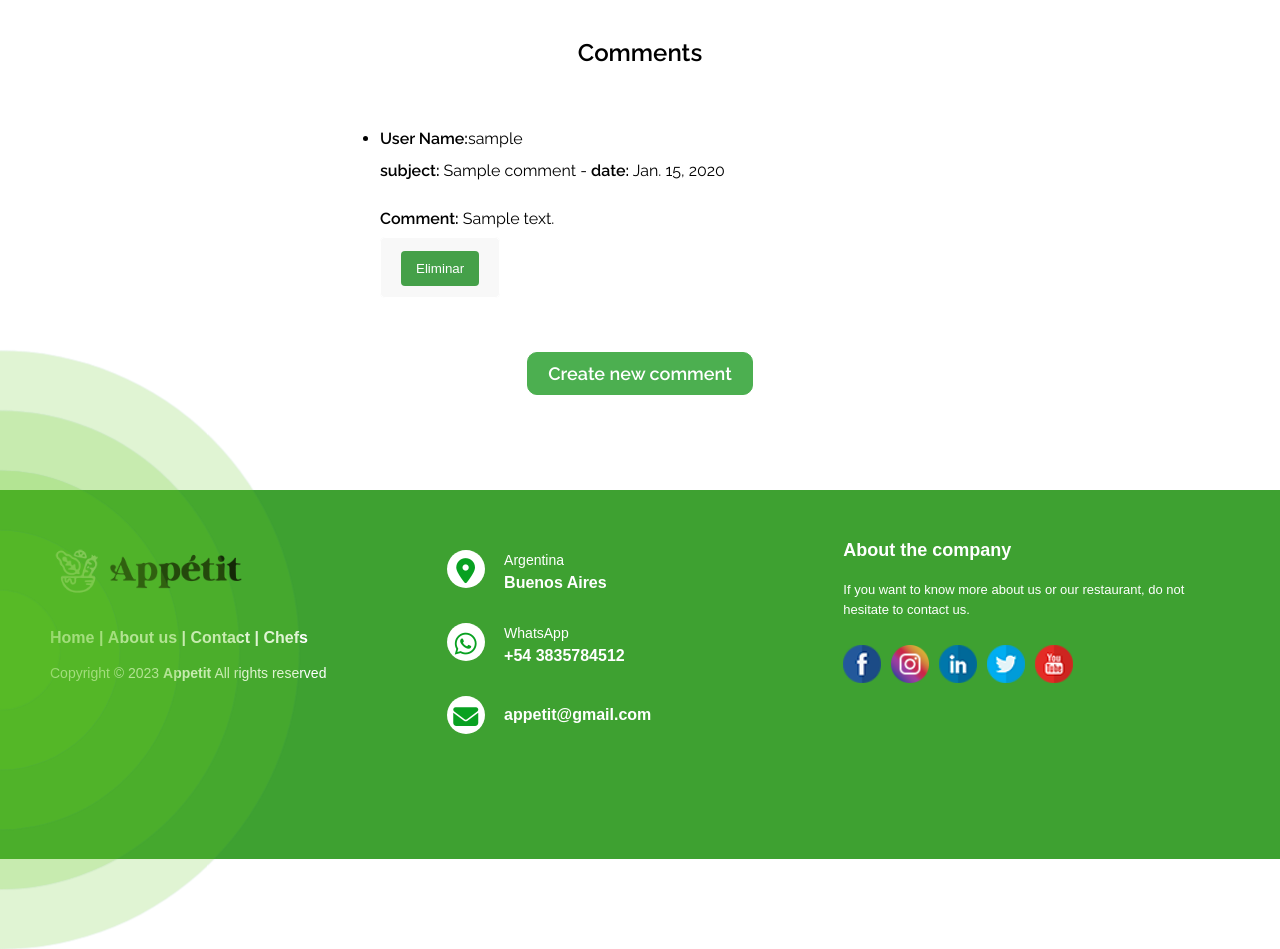
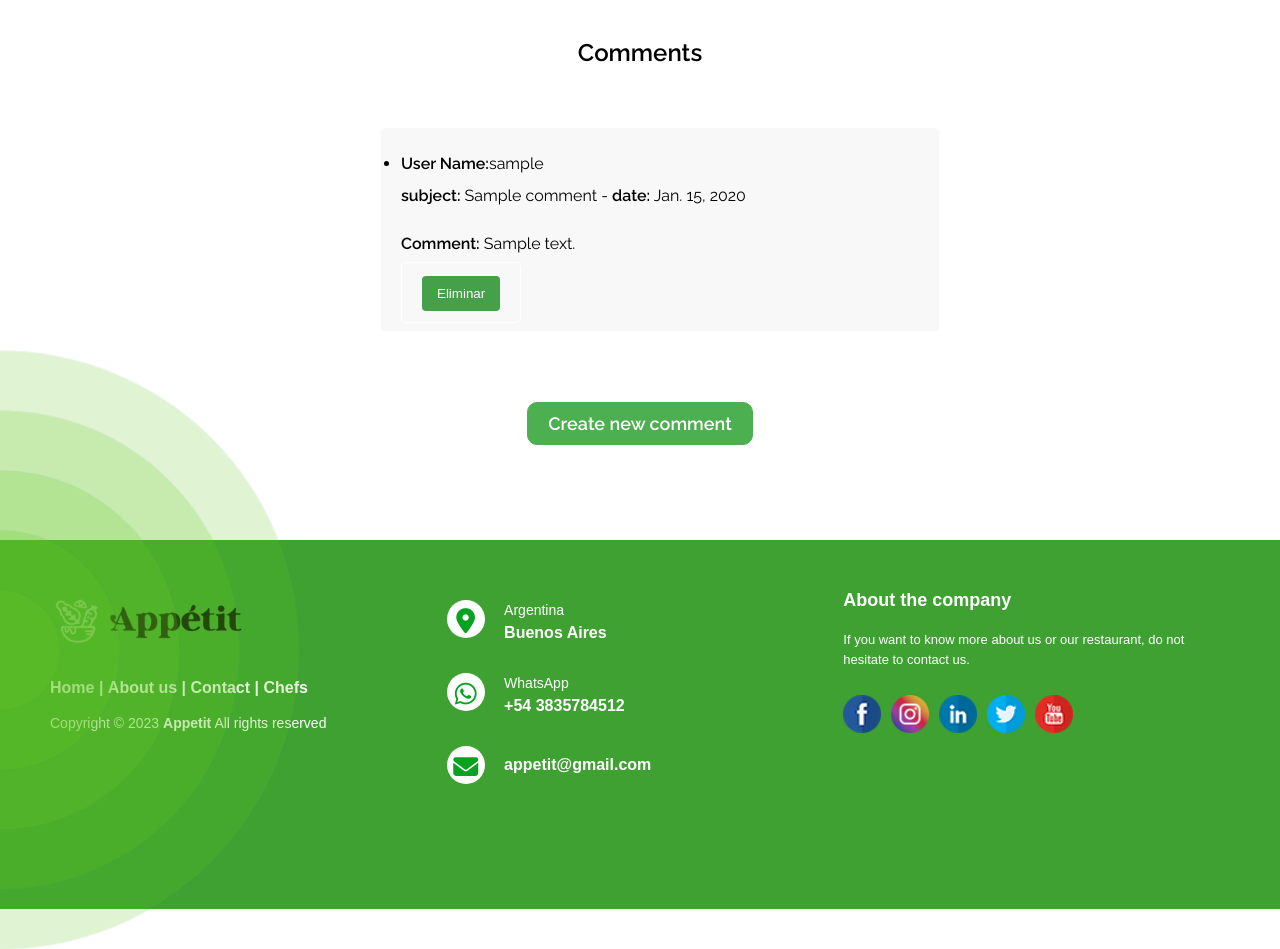
Before and after one commit to ruloalv/AppetitBackend, a Django app: page /comments/list/ in a window 1280 px wide. Shown: the part 135-1084 px from the top of the page. Run offline with Django 4.2, Linux system fonts and the light colour scheme; tables that the repository leaves empty hold one stand-in row (values such as "Sample post"); some libraries are stand-ins or nearby versions.

Commit message:
fix list comment

```diff
--- a/templates/pages/comments/list.html
+++ b/templates/pages/comments/list.html
@@ -12,9 +12,8 @@
 		<div class="receta_primera_parte">
 			<div class="cuerpo">
 				<ul>
-					<div>
-
-						{% for comment in comments %}
+					{% for comment in comments %}
+					<div class="list-form">
 						<a href="{% url 'comment_update' pk=comment.id %}">
 							<li><b>User Name:</b>{{ comment.username }}</li>
 						</a>
@@ -25,8 +24,8 @@
 							<button type="submit"
 								onclick="return confirm('¿Estás seguro de que deseas eliminar {{ producto.nombre }}?')">Eliminar</button>
 						</form>
-						{% endfor %}
 					</div>
+					{% endfor %}
 				</ul>
 			</div>
 		</div>
```
